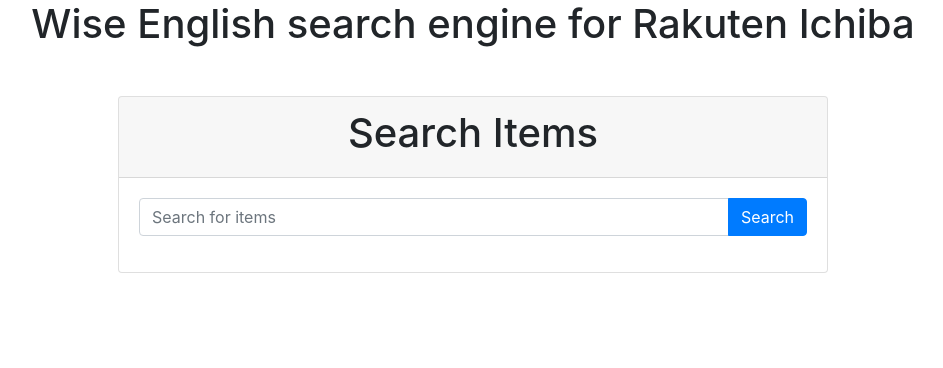
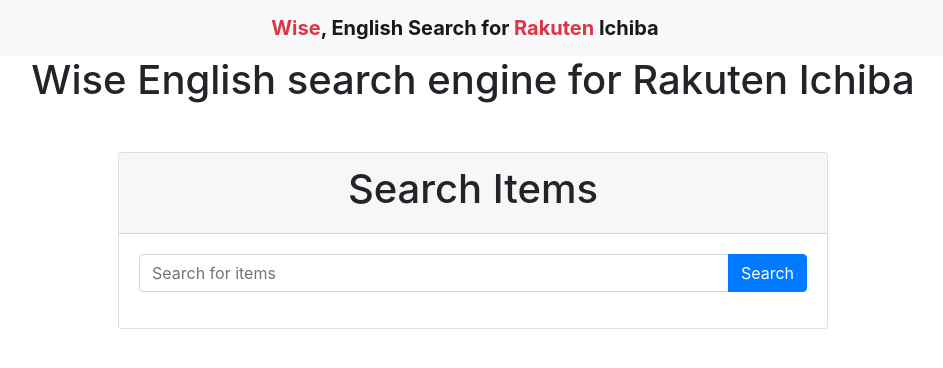
Before and after one commit to zaidanyahya/english-search-engine-for-rakuten-ichiba, a Django app: page /search/ in a window 1280 px wide. Shown: the top 368 px of the page, without its empty margins (167-1110 px from the left). Run offline with Django 5.2, Linux system fonts and the light colour scheme; some libraries are stand-ins or nearby versions.

Commit message:
update: add header

```diff
--- a/search_engine/templates/basic.html
+++ b/search_engine/templates/basic.html
@@ -3,9 +3,17 @@
 <head>
     <meta charset="UTF-8">
     <meta name="viewport" content="width=device-width, initial-scale=1.0">
-    <title>{% block title %}Search App{% endblock %}</title>
+    <title>{% block title %}Wise English Search App{% endblock %}</title>
     <link href="https://stackpath.bootstrapcdn.com/bootstrap/4.5.2/css/bootstrap.min.css" rel="stylesheet">
     <style>
+        .navbar-nav .navbar-brand {
+            font-weight: bold;
+        }
+        a {
+            color: #007bff;
+            text-decoration: none;
+            background-color: transparent;
+        }
         .card-columns {
             column-count: 5;
             column-gap: 1.5rem;
@@ -36,6 +44,18 @@
     </style>
 </head>
 <body>
+    <nav class="navbar navbar-expand navbar-light bg-light rounded">
+        <div class="collapse navbar-collapse justify-content-center">
+          <ul class="navbar-nav">
+            <li class="nav-item active">
+              <a class="nav-link navbar-brand" href="#">
+                <span class="text-danger">Wise</span>, English Search for
+                <span class="text-danger">Rakuten</span> Ichiba
+            </a>
+            </li>
+          </ul>
+        </div>
+    </nav>
     <div class="container">
     <h1 align="center">Wise English search engine for Rakuten Ichiba</h1>
         {% block content %}
```
